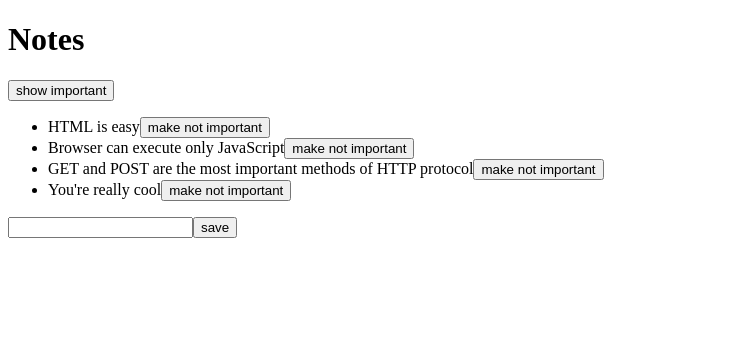
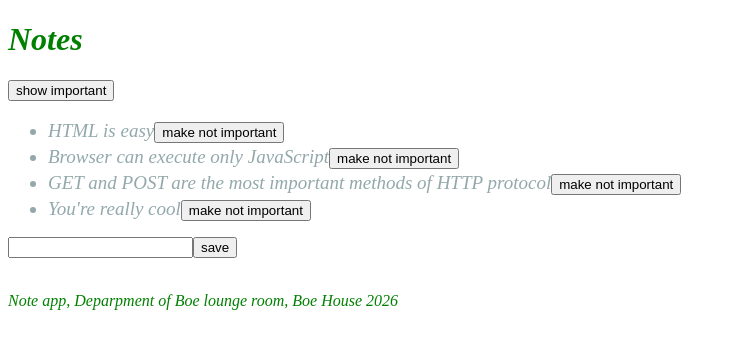
Before and after one commit to caikesn/Full-Stack-Open, a React (Vite) app in the folder part2/theory/theory-app/: page / in a window 1280 px wide. Shown: the top 348 px of the page, without its empty margins (0-736 px from the left). Built offline with nearby package versions, Linux system fonts and the light colour scheme; data requests are answered from the project's data file.

Commit message:
theory - 7

```diff
--- a/part2/theory/theory-app/src/App.jsx
+++ b/part2/theory/theory-app/src/App.jsx
@@ -1,12 +1,15 @@
 import { useState, useEffect } from 'react'
+import Footer from './components/Footer'
 import axios from 'axios'
 import Note from './components/Note'
 import noteService from './services/notes'
+import Notification from './components/Notification'
 
 const App = () => {
   const [notes, setNotes] = useState([])
   const [newNote, setNewNote] = useState('')
   const [showAll, setShowAll] = useState(true)
+  const [errorMessage, setErrorMessage] = useState(null)
 
   useEffect(() => {
     noteService
@@ -26,9 +29,12 @@
         setNotes(notes.map(note => note.id === id ? returnedNote : note))
       })
       .catch(error => {
-        alert(
-          `the note '${note.content}' was already deleted from server`
+        setErrorMessage(
+          `Note '${note.content}' was already deleted from server`
         )
+        setTimeout(() => {
+          setErrorMessage(null)
+        }, 5000)
         setNotes(notes.filter(n => n.id !== id))
       })
   }
@@ -60,6 +66,7 @@
   return (
     <div>
       <h1>Notes</h1>
+      <Notification message={errorMessage} />
       <div>
         <button onClick={() => setShowAll(!showAll)}>
           show {showAll ? 'important' : 'all'}
@@ -78,6 +85,7 @@
         <input value={newNote} onChange={handleNoteChange} />
         <button type="submit">save</button>
       </form>
+      <Footer />
     </div>
   )
 }
--- /dev/null
+++ b/part2/theory/theory-app/src/components/Footer.jsx
@@ -0,0 +1,17 @@
+const Footer = () => {
+    const footerStyle = {
+        color: 'green',
+        fontStyle: 'italic'
+    }
+
+    return (
+        <div style={footerStyle}>
+            <br />
+            <p>
+                Note app, Deparpment of Boe lounge room, Boe House 2026
+            </p>
+        </div>
+    )
+}
+
+export default Footer
--- a/part2/theory/theory-app/src/components/Note.jsx
+++ b/part2/theory/theory-app/src/components/Note.jsx
@@ -3,7 +3,7 @@
     ? 'make not important' : 'make important'
 
   return (
-    <li>
+    <li className="note">
       {note.content}
       <button onClick={toggleImportance}>{label}</button>
     </li>
--- /dev/null
+++ b/part2/theory/theory-app/src/components/Notification.jsx
@@ -0,0 +1,13 @@
+const Notification = ({ message }) => {
+    if (message === null) {
+        return null
+    }
+
+    return (
+        <div className="error">
+            {message}
+        </div>
+    )
+}
+
+export default Notification
--- /dev/null
+++ b/part2/theory/theory-app/src/index.css
@@ -0,0 +1,19 @@
+h1 {
+    color: green;
+    font-style: italic;
+}
+.note {
+    color: rgb(147, 168, 170);
+    padding-top: 3px;
+    font-size: 19px;
+    font-style: oblique;
+}
+.error {
+    color: red;
+    background: lightgrey;
+    font-size: 20px;
+    border-style: solid;
+    border-radius: 5px;
+    padding: 10px;
+    margin-bottom: 10px;
+}
--- a/part2/theory/theory-app/src/main.jsx
+++ b/part2/theory/theory-app/src/main.jsx
@@ -1,4 +1,6 @@
 import ReactDOM from "react-dom/client";
 import App from "./App";
+import './index.css'
+
 
 ReactDOM.createRoot(document.getElementById("root")).render(<App />);
```
